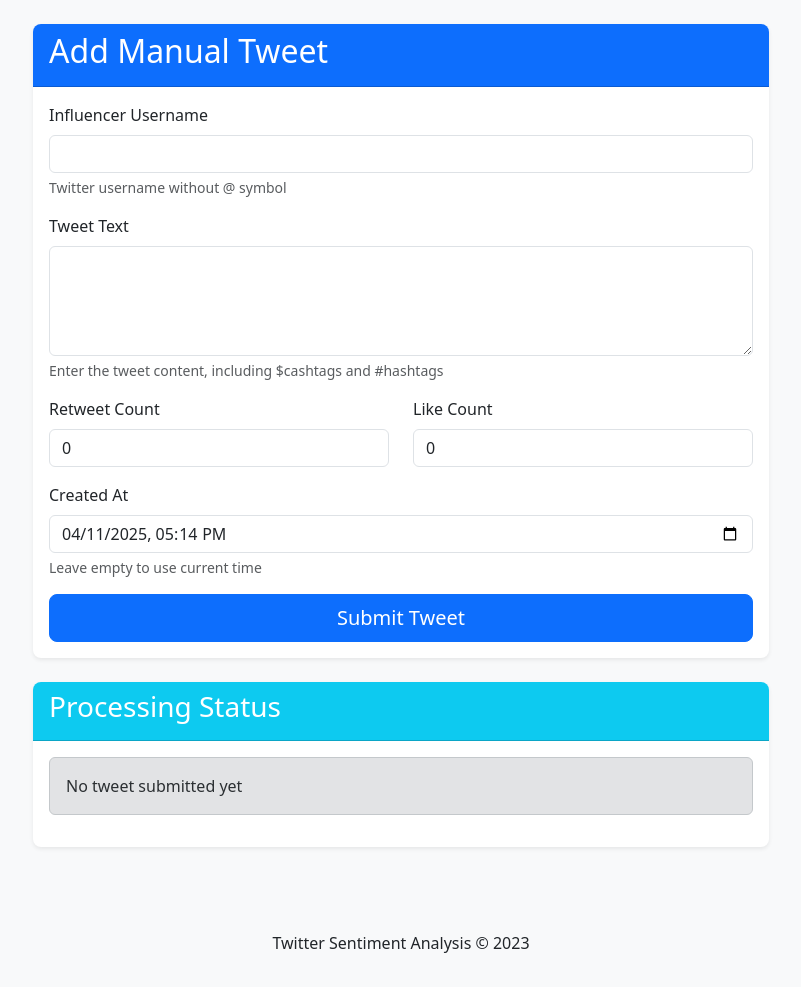
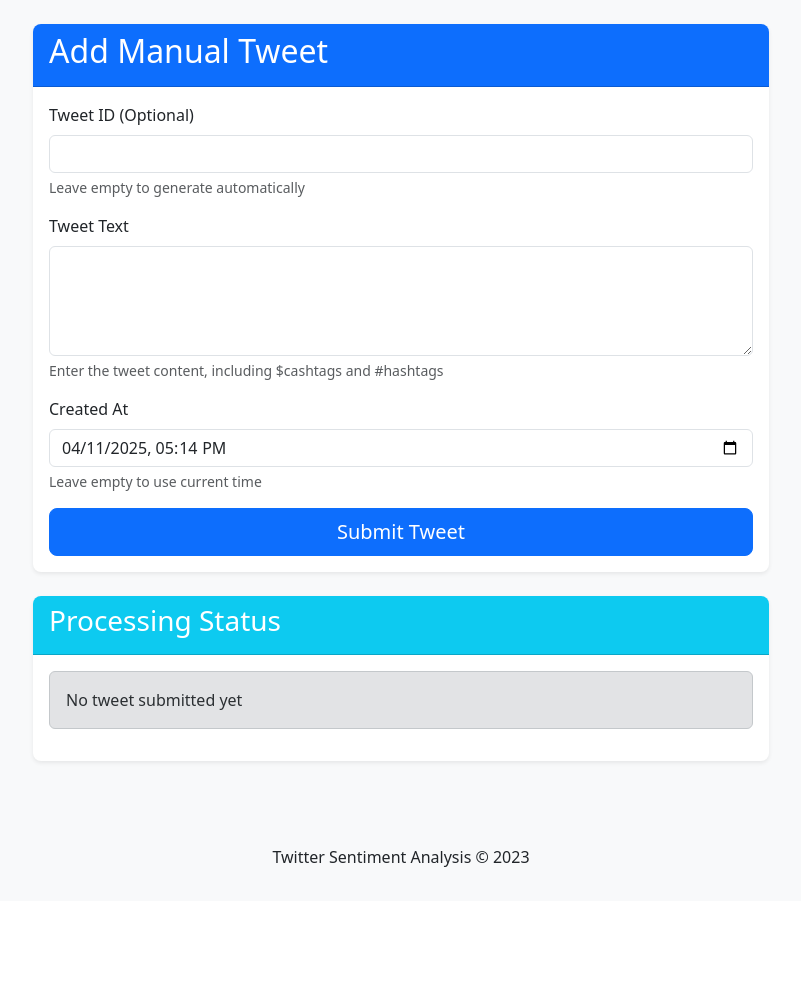
Before and after one commit to BlackRock17/crypto-sentiment-analysis, a FastAPI app: page /add-tweet in a window 1280 px wide. Shown: the part 56-1043 px from the top of the page, without its empty margins (239-1040 px from the left). After the commit the page ends 923 px from the top, so only its background shows below. Run offline with FastAPI, Linux system fonts and the light colour scheme; parts of the project's set-up code (start-up, migrations or seed data) failed here and were passed over.

Commit message:
Updated tweet_form.html

```diff
--- a/src/templates/tweet_form.html
+++ b/src/templates/tweet_form.html
@@ -12,30 +12,15 @@
             <div class="card-body">
                 <form id="tweet-form">
                     <div class="mb-3">
-                        <label for="influencer_username" class="form-label">Influencer Username</label>
-                        <input type="text" class="form-control" id="influencer_username" name="influencer_username" required>
-                        <div class="form-text">Twitter username without @ symbol</div>
+                        <label for="tweet_id" class="form-label">Tweet ID (Optional)</label>
+                        <input type="text" class="form-control" id="tweet_id" name="tweet_id">
+                        <div class="form-text">Leave empty to generate automatically</div>
                     </div>
 
                     <div class="mb-3">
                         <label for="tweet_text" class="form-label">Tweet Text</label>
                         <textarea class="form-control" id="tweet_text" name="tweet_text" rows="4" required></textarea>
                         <div class="form-text">Enter the tweet content, including $cashtags and #hashtags</div>
-                    </div>
-
-                    <div class="row">
-                        <div class="col-md-6">
-                            <div class="mb-3">
-                                <label for="retweet_count" class="form-label">Retweet Count</label>
-                                <input type="number" class="form-control" id="retweet_count" name="retweet_count" value="0" min="0">
-                            </div>
-                        </div>
-                        <div class="col-md-6">
-                            <div class="mb-3">
-                                <label for="like_count" class="form-label">Like Count</label>
-                                <input type="number" class="form-control" id="like_count" name="like_count" value="0" min="0">
-                            </div>
-                        </div>
                     </div>
 
                     <div class="mb-3">
@@ -59,12 +44,6 @@
                 <div id="processing-status">
                     <div class="alert alert-secondary">No tweet submitted yet</div>
                 </div>
-
-                <div id="token-mentions-panel" class="mt-3 d-none">
-                    <h4>Detected Token Mentions</h4>
-                    <ul id="token-mentions-list" class="list-group">
-                    </ul>
-                </div>
             </div>
         </div>
     </div>
```
